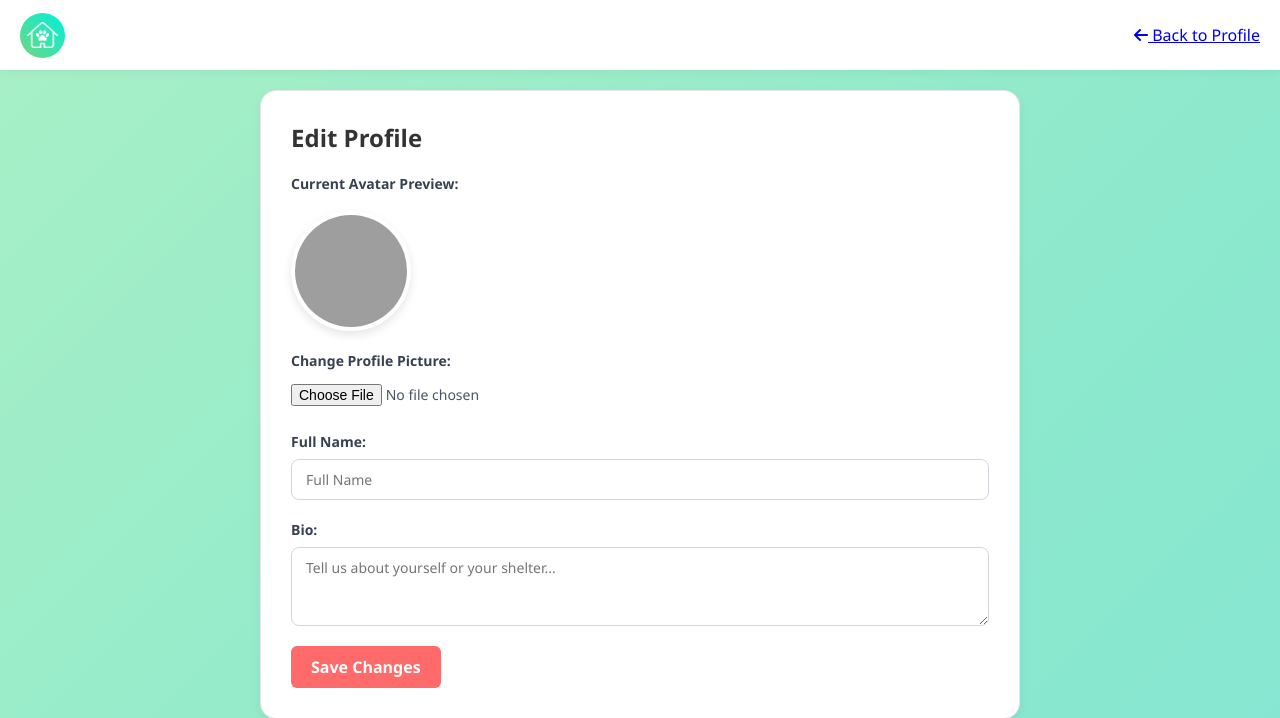
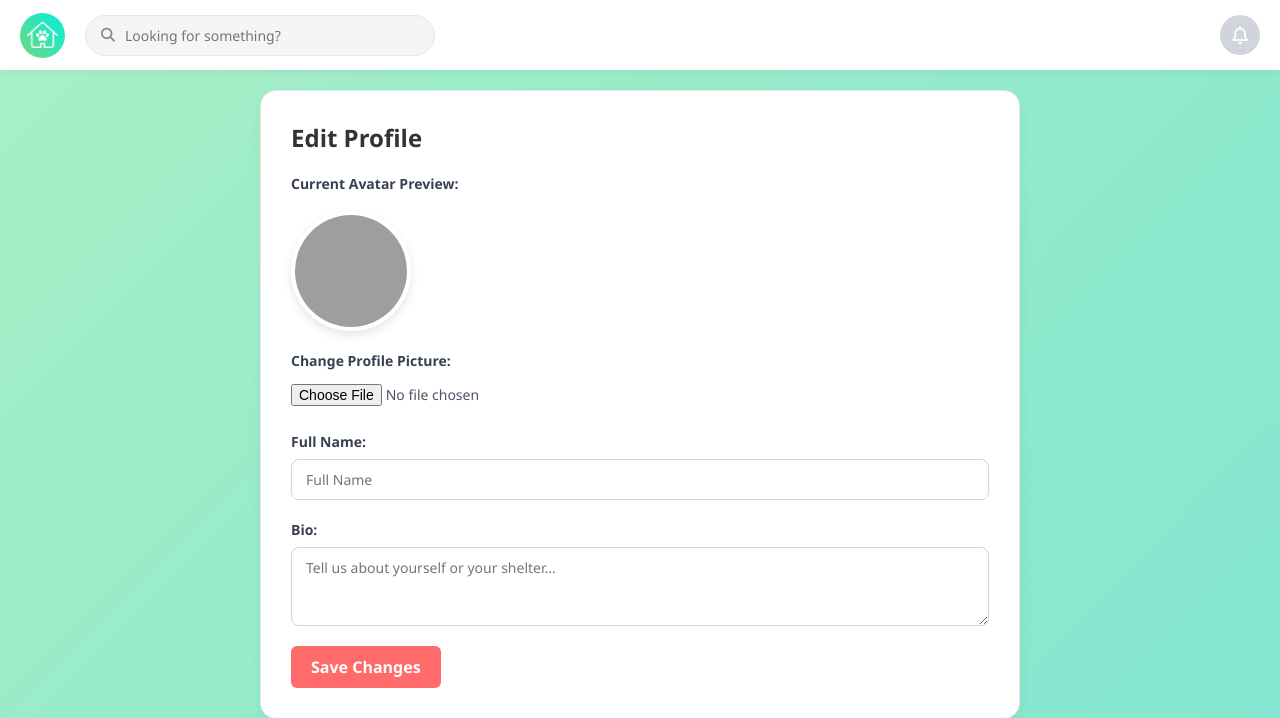
Before and after one commit to lekotwardenz/FurAdoption_Final, a Django app: page /profile/edit/ in a window 1280 px wide. Shown: the top 718 px of the page. Run offline with Django 5.2, Linux system fonts and the light colour scheme; a user stored in the database is signed in; data comes from the database, SQL or seed files in the repository; grey boxes are pictures that could not be loaded.

Commit message:
Update edit profile navbar with search bar, bell notification icon, and correct logo gradient

```diff
--- a/FurAdoption/apps/core/templates/core/edit_profile.html
+++ b/FurAdoption/apps/core/templates/core/edit_profile.html
@@ -10,14 +10,23 @@
     <link rel="stylesheet" href="https://cdnjs.cloudflare.com/ajax/libs/font-awesome/6.4.0/css/all.min.css">
 </head>
 <body>
+    <!-- Navbar (Updated with search bar and notification icon) -->
     <nav class="navbar">
-        <div class="navbar-left">
+        <div class="navbar-left" style="display: flex; align-items: center; gap: 20px; width: 100%;">
             <div class="logo-container">
-                <a href="{% url 'home' %}"><img src="{% static 'images/logo.png' %}" alt="Logo" class="logo-img"></a>
+                <a href="{% url 'home' %}">
+                    <img src="{% static 'images/logo.png' %}" alt="Logo" class="logo-img">
+                </a>
+            </div>
+            <div class="search-container">
+                <i class="fa-solid fa-magnifying-glass"></i>
+                <input type="text" placeholder="Looking for something?" style="border: none; background: transparent; outline: none; margin-left: 10px; width: 100%; font-size: 14px; color: #333;">
             </div>
         </div>
         <div class="navbar-right">
-            <a href="{% url 'profile' request.user.username %}" class="home-link-btn"><i class="fa-solid fa-arrow-left"></i> Back to Profile</a>
+            <div class="nav-icon">
+                <i class="fa-regular fa-bell"></i>
+            </div>
         </div>
     </nav>
 
```
